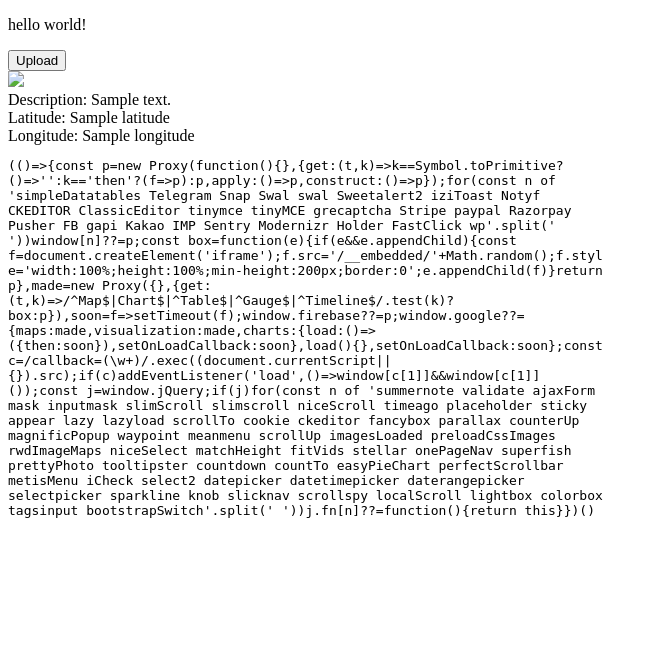
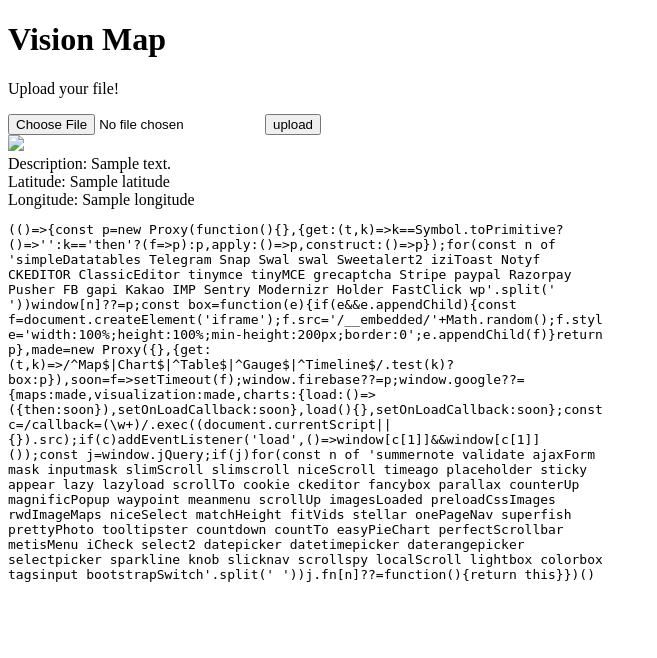
Before and after one commit to sfujiwara/vision-map, a Flask app: template templates/index.html in a window 1280 px wide. Shown: the top 658 px of the page, without its empty margins (0-657 px from the left). Run offline with Flask 2, Linux system fonts and the light colour scheme; the template is opened without the code that fills it: most values are stand-ins (such as "Sample title", 1, 10 or a date in 2020); some libraries are stand-ins or nearby versions.

Commit message:
modify to upload a file

```diff
--- a/main.py
+++ b/main.py
@@ -10,20 +10,34 @@
 app = flask.Flask(__name__)
 
 
-@app.route("/")
+@app.route("/", methods=["GET", "POST"])
 def main():
-    with gcs.open("/vision-map-mynavi.appspot.com/img/IMG_5861o.jpg") as f:
+    if flask.request.method == "POST" and flask.request.files["file"]:
+        logging.debug("use uploaded image")
+        f = flask.request.files["file"]
         img = f.read()
-        img_base64 = base64.b64encode(img)
+    else:
+        logging.debug("use default image")
+        with gcs.open("/vision-map-mynavi.appspot.com/img/DSC00776o.jpg") as f:
+            img = f.read()
+    img_base64 = base64.b64encode(img)
     # Detect landmarks with Cloud Vision API
     vision_client = vision.Client()
     landmarks = vision_client.image(content=img).detect_landmarks()
-    logging.debug(landmarks[0].description)
-    res = flask.render_template(
-        "index.html",
-        img_base64=img_base64,
-        description=landmarks[0].description,
-        latitude=landmarks[0].locations[0].latitude,
-        longitude=landmarks[0].locations[0].longitude
-    )
+    if landmarks:
+        res = flask.render_template(
+            "index.html",
+            img_base64=img_base64,
+            description=landmarks[0].description,
+            latitude=landmarks[0].locations[0].latitude,
+            longitude=landmarks[0].locations[0].longitude
+        )
+    else:
+        res = flask.render_template(
+            "index.html",
+            img_base64=img_base64,
+            description="",
+            latitude=None,
+            longitude=None
+        )
     return res
--- a/templates/index.html
+++ b/templates/index.html
@@ -5,10 +5,12 @@
     <title>Vision Map</title>
   </head>
   <body>
-    <p>hello world!</p>
+    <h1>Vision Map</h1>
+    <p>Upload your file!</p>
     <div>
-      <form method=post action="" enctype="multipart/form-data">
-        <input type=submit value='Upload' name='submit'>
+      <form method=post action="/" enctype="multipart/form-data">
+        <input type=file name="file">
+        <input type="submit" value="upload"/>
       </form>
     </div>
     <div>
```
